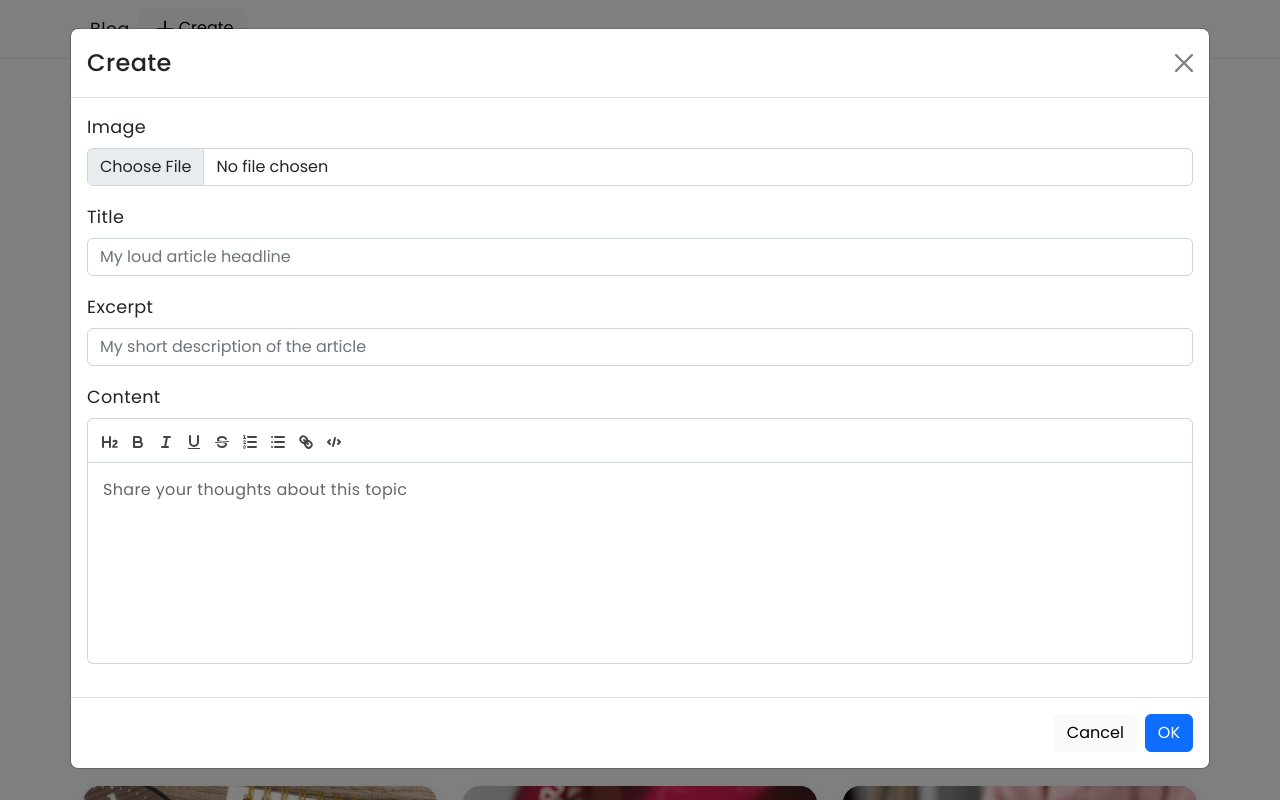
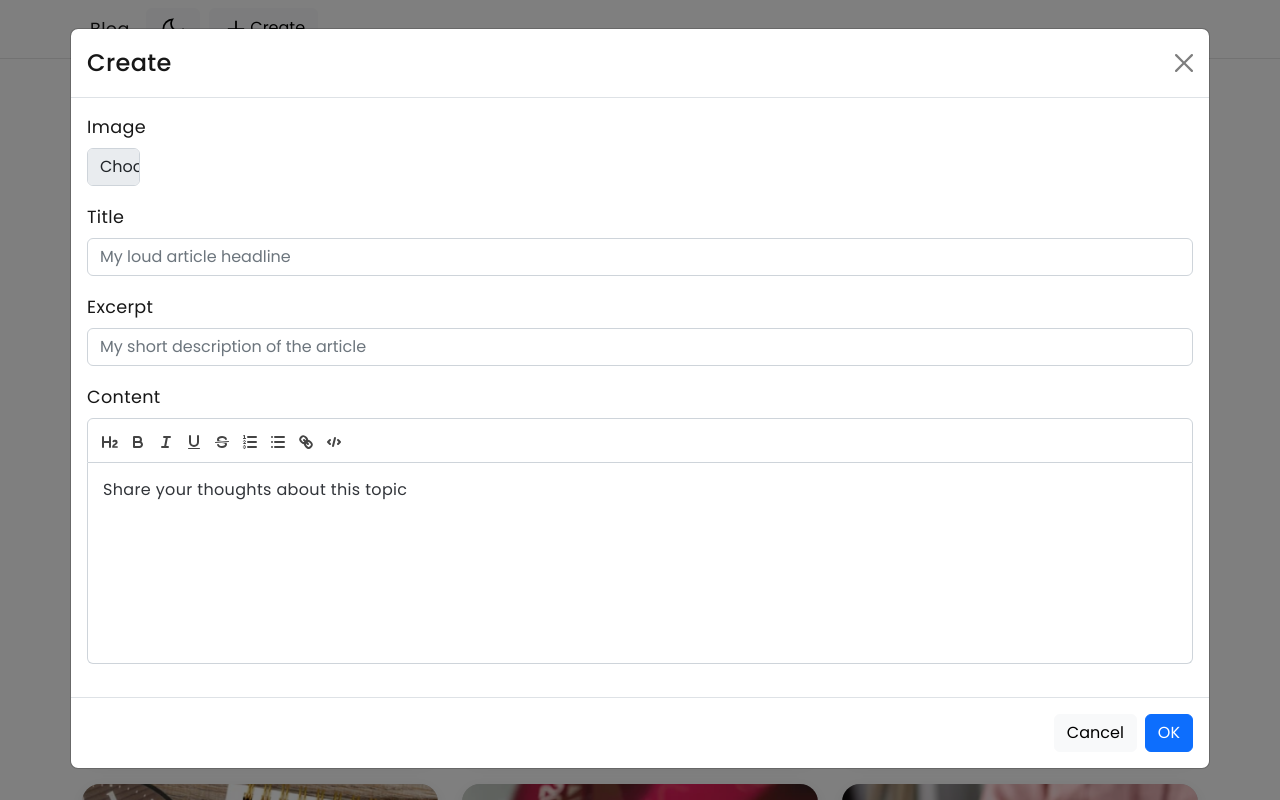
Before and after one commit to edelvarden/blog-app, a React (Vite) app: page / in a window 1280 px wide. Both pictures are taken after a click on the button "Create". Shown: the top 800 px of the page. Built offline with nearby package versions, Linux system fonts and the light colour scheme.

Commit message:
add dark mode switcher

```diff
--- a/src/App.jsx
+++ b/src/App.jsx
@@ -45,7 +45,7 @@ const App = () => {
   return (
     <div className="App">
       <Header path={'/'} routes={routeTitles} />
-      <main style={{ minHeight: '100vh', paddingTop: '2em' }}>
+      <main style={{ minHeight: '100vh', padding: '2em 0' }}>
         <Routes>
           {renderArticlesRoutes}
           {routeTitles.map(({ path, component: Component, props }, key) => (
--- a/src/components/BlogCard/index.jsx
+++ b/src/components/BlogCard/index.jsx
@@ -10,7 +10,7 @@ const BlogCard = ({ id, image, title, category, date, excerpt }) => {
   const handleImageLoad = () => setIsImageLoaded(true);
 
   return (
-    <Card className="card-block" border="light">
+    <Card className="card-block">
       <Link className="card-block__link" to={`/articles/${id}`}>
         <div className="card-block__image">
           <Card.Img
--- a/src/components/BlogCard/styles.scss
+++ b/src/components/BlogCard/styles.scss
@@ -1,4 +1,7 @@
 $animation-margin: 8px;
+.card {
+  border: none;
+}
 
 .card-block {
   position: relative;
--- a/src/components/BlogContent/styles.scss
+++ b/src/components/BlogContent/styles.scss
@@ -20,7 +20,7 @@
   }
 
   &__title {
-    color: var(--main-color);
+    color: var(--primary-color);
     font-weight: 700;
     margin: 0px auto 0.5em;
     max-width: 800px;
@@ -58,6 +58,10 @@
     }
   }
 
+  &__content {
+    color: var(--primary-color);
+  }
+
   &__content p {
     font-size: 1.125em;
     margin-bottom: 1em;
--- a/src/components/DarkMode.jsx
+++ b/src/components/DarkMode.jsx
@@ -1,21 +1,39 @@
 import { useState } from 'react';
+import { Button } from "react-bootstrap";
+import toLightModeIcon from 'assets/lightMode.svg'
+import toDarkModeIcon from 'assets/darkMode.svg'
+
 
 const DarkMode = () => {
   const pref = localStorage.getItem('darkModePreference');
   const byBrowser = window.matchMedia && window.matchMedia('(prefers-color-scheme: dark)').matches;
   const [isDark, setIsDark] = useState(pref === 'dark' || byBrowser);
 
+  let darkModeClass = '';
+  if (isDark) {
+    darkModeClass = 'dark-mode';
+  } else {
+    darkModeClass = 'light-mode';
+  }
+  document.querySelector('body').className = darkModeClass;
+
+  const [icon, setIcon] = useState(isDark ? toLightModeIcon : toDarkModeIcon);
   const toggleMode = () => {
     const newMode = isDark ? 'light' : 'dark';
     localStorage.setItem('darkModePreference', newMode);
     setIsDark(!isDark);
+    setIcon(isDark ? toDarkModeIcon : toLightModeIcon);
   };
 
   return (
-    <div className={isDark ? 'dark-mode' : 'light-mode'}>
-      <button onClick={toggleMode}>Toggle mode</button>
-      {/* Rest of your app */}
-    </div>
+    <>
+      <Button
+        variant="light"
+        onClick={toggleMode}
+      >
+        <img src={icon} alt="icon" />
+      </Button>
+    </>
   );
 };
 
--- a/src/components/Footer/styles.scss
+++ b/src/components/Footer/styles.scss
@@ -1,5 +1,5 @@
 .footer {
-  background-color: val(card-bgcolor);
+  background-color: var(--secondary-bgcolor);
   padding: 2em;
 
   &__content {
@@ -9,7 +9,7 @@
   }
 
   &__copy {
-    color: val(secondary-font-color);
+    color: var(--secondary-color);
     font-size: 1rem;
     text-align: center;
   }
--- a/src/components/FormRichEdit/styles.scss
+++ b/src/components/FormRichEdit/styles.scss
@@ -9,12 +9,14 @@ $border-radius: .375rem;
 
 .ql-editor.ql-blank::before {
   font-style: normal;
+  color: var(--secondary-color);
 }
 
 .ql-toolbar.ql-snow {
   border-top-right-radius: $border-radius;
   border-top-left-radius: $border-radius;
   border: 1px solid #ced4da;
+  background-color: #fff;
 }
 
 .ql-container {
--- a/src/components/Header/index.jsx
+++ b/src/components/Header/index.jsx
@@ -4,6 +4,7 @@ import { useState } from "react";
 import { Button, Container, Nav, Navbar } from "react-bootstrap";
 import { Link, useLocation } from "react-router-dom";
 import "./styles.scss";
+import DarkMode from 'components/DarkMode';
 
 const Header = ({ routes }) => {
   const { pathname } = useLocation();
@@ -14,10 +15,12 @@ const Header = ({ routes }) => {
   const handleShow = () => setIsCreate(true);
 
   return (
+    <>
+
     <Navbar expand="md" className="header">
       <Container>
         <Navbar.Toggle aria-controls="basic-navbar-nav" />
-        <Navbar.Collapse id="basic-navbar-nav">
+        <Navbar.Collapse id="basic-navbar-nav" className="header__nav">
           <Nav className="mr-auto">
             {routes.map(({ path, name, id }, key) => (
               <Link
@@ -30,6 +33,8 @@ const Header = ({ routes }) => {
             ))}
           </Nav>
 
+          <DarkMode/>
+
           <Button
             variant="light"
             onClick={handleShow}
@@ -37,16 +42,18 @@ const Header = ({ routes }) => {
             <img src={create} alt="create" />
             <span>Create</span>
           </Button>
-          <ModalWindow
-            isOpen={isCreate}
-            onClose={handleClose}
-            title={"Create"}
-            submitLabel={"OK"}
-          />
+
 
         </Navbar.Collapse>
       </Container>
     </Navbar>
+    <ModalWindow
+    isOpen={isCreate}
+    onClose={handleClose}
+    title={"Create"}
+    submitLabel={"OK"}
+  />
+    </>
   );
 };
 
--- a/src/components/Header/styles.scss
+++ b/src/components/Header/styles.scss
@@ -12,4 +12,9 @@
     display: flex;
     justify-content: space-between;
   }
+
+  &__nav {
+    display: grid;
+    gap: 0.5em;
+  }
 }
--- a/src/components/ModalWindow/index.jsx
+++ b/src/components/ModalWindow/index.jsx
@@ -1,6 +1,7 @@
 import FormRichEdit from 'components/FormRichEdit';
 import { useMemo, useState } from 'react';
 import { Button, Form, Modal } from "react-bootstrap";
+import './styles.scss';
 
 const ModalWindow = ({ isOpen, onClose, title, submitLabel, onSubmit, postImage = null, postTitle = '', postExcerpt = '', postContent = '' }) => {
   const [newPostTitle, setNewPostTitle] = useState(postTitle);
@@ -47,16 +48,18 @@ const ModalWindow = ({ isOpen, onClose, title, submitLabel, onSubmit, postImage
         </Modal.Header>
         <Modal.Body>
           <Form noValidate validated={validated} onSubmit={handleSubmit}>
-            <Form.Group controlId="postImage" style={{ marginBottom: '1em' }}>
+            <Form.Group controlId="postImage" className="form__group">
               <Form.Label>Image</Form.Label>
-              <Form.Control type='file' accept="image/*" onChange={handleImageChange} />
-              {imagePreview && <div className='card-block__image' style={{ marginBottom: '1em', border: '1px solid #ced4da', borderRadius: '10px', overflow: 'hidden' }}><img style={{ display: "block" }} src={imagePreview} alt="preview" /></div>}
+              <div className="form__image-picker">
+              {imagePreview && <div className='form__image-preview'><img style={{ display: "block" }} src={imagePreview} alt="preview" /></div>}
+                <Form.Control type='file' accept="image/*" onChange={handleImageChange} />
+              </div>
               <Form.Control.Feedback type="invalid">
                 Please upload an image preview.
               </Form.Control.Feedback>
             </Form.Group>
 
-            <Form.Group controlId="postTitle" style={{ marginBottom: '1em' }}>
+            <Form.Group controlId="postTitle" className="form__group">
               <Form.Label>Title</Form.Label>
               <Form.Control autoComplete="off" type='text' value={newPostTitle} onChange={(e) => setNewPostTitle(e.target.value)} required placeholder={'My loud article headline'} minLength={10} maxLength={100} />
               <Form.Control.Feedback type="invalid">
@@ -64,7 +67,7 @@ const ModalWindow = ({ isOpen, onClose, title, submitLabel, onSubmit, postImage
               </Form.Control.Feedback>
             </Form.Group>
 
-            <Form.Group controlId="postExcerpt" style={{ marginBottom: '1em' }}>
+            <Form.Group controlId="postExcerpt" className="form__group">
               <Form.Label>Excerpt</Form.Label>
               <Form.Control autoComplete="off" type='text' value={newPostExcerpt} onChange={(e) => setNewPostExcerpt(e.target.value)} required placeholder={'My short description of the article'} minLength={10} maxLength={100} />
               <Form.Control.Feedback type="invalid">
@@ -72,9 +75,9 @@ const ModalWindow = ({ isOpen, onClose, title, submitLabel, onSubmit, postImage
               </Form.Control.Feedback>
             </Form.Group>
 
-            <Form.Group controlId="postContent" style={{ marginBottom: '1em' }}>
+            <Form.Group controlId="postContent" className="form__group">
               <Form.Label>Content</Form.Label>
-              <FormRichEdit style={{ marginBottom: '1em' }} value={newPostContent} onChange={(value) => setNewPostContent(value)} placeholder={'Share your thoughts about this topic'} />
+              <FormRichEdit className="form__group" value={newPostContent} onChange={(value) => setNewPostContent(value)} placeholder={'Share your thoughts about this topic'} />
               <Form.Control.Feedback type="invalid">
                 Please make the content longer.
               </Form.Control.Feedback>
--- /dev/null
+++ b/src/components/ModalWindow/styles.scss
@@ -0,0 +1,38 @@
+.form {
+  &__group {
+    margin-bottom: 1em;
+  }
+
+  &__image-picker {
+    display: grid;
+    grid-template-columns: 3em auto;
+    grid-template-rows: auto;
+    gap: 0.2em;
+  }
+
+  &__image-preview {
+    border: 1px solid #ced4da;
+    border-radius: 10px;
+    overflow: hidden;
+
+    position: relative;
+    width: 100%;
+    height: 100%;
+    overflow: hidden;
+    background-color: lightgray;
+
+    img {
+      display: block;
+      position: absolute;
+      left: 0;
+      top: 0;
+      right: 0;
+      bottom: 0;
+      width: 100%;
+      height: 100%;
+      max-width: 100%;
+      border: none;
+      object-fit: cover;
+    }
+  }
+}
--- a/src/variables.scss
+++ b/src/variables.scss
@@ -1,12 +1,31 @@
-:root {
+:root,
+body.light-mode {
   /* colors */
-  --primary-color: #333333;
-  --secondary-color: #54575a;
-  --accent-color: #007aff;
+  --primary-color: #171717;
+  --secondary-color: #32353a;
+  --accent-color: #4285f4;
 
   /* background colors */
   --primary-bgcolor: #fff;
-  --secondary-bgcolor: #fff; // #fafafa
+  --secondary-bgcolor: #fff;
+}
 
-  --container-width: 720px;
+body.dark-mode {
+  /* colors */
+  --primary-color: #f1f1f1;
+  --secondary-color: #d9d9d9;
+  --accent-color: #4285f4;
+
+  /* background colors */
+  --primary-bgcolor: #121212;
+  --secondary-bgcolor: #1b1b1b;
 }
+
+body {
+  background-color: var(--primary-bgcolor);
+  color: var(--primary-color);
+
+  .modal-content {
+    background-color: var(--primary-bgcolor);
+  }
+}
```
Also changed, not shown: src/assets/darkMode.svg (added), src/assets/lightMode.svg (added).
